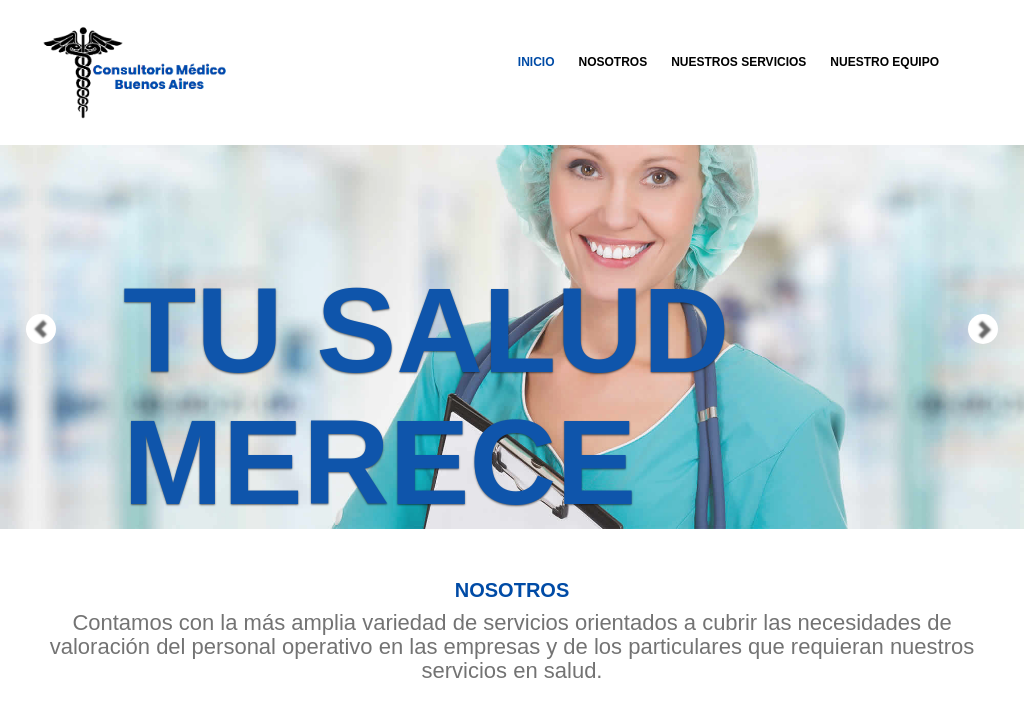
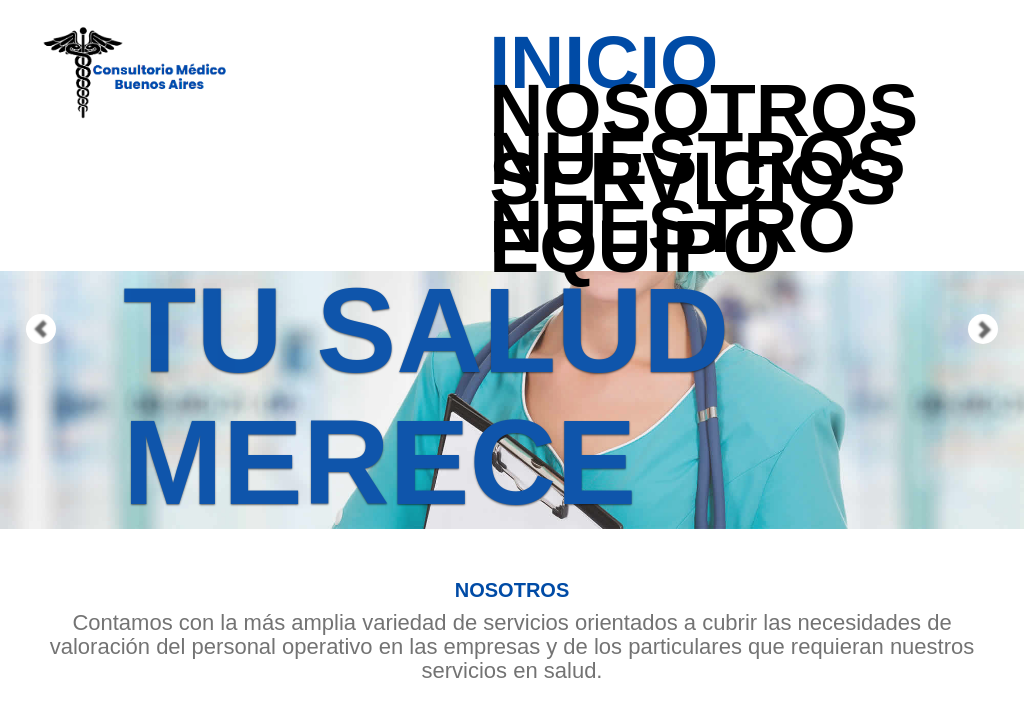
Before and after one commit to AlderizMG/Consultorio-Buenos-Aires, a plain HTML site: page index.html in a window 1024 px wide. Shown: the top 725 px of the page. Drawn offline with nearby package versions, Linux system fonts and the light colour scheme; a web font is replaced by a local one.

Commit message:
Update style.css

```diff
--- a/css/style.css
+++ b/css/style.css
@@ -695,7 +695,7 @@ responsive area
 
 @media (min-width: 992px) and (max-width: 1199px) {
     .navbar-default .navbar-nav>li>a {
-        font-size: 12px;
+        font-size: 75px;
         padding: 14px 12px;
     }
     .carousel-caption h1 {
```
